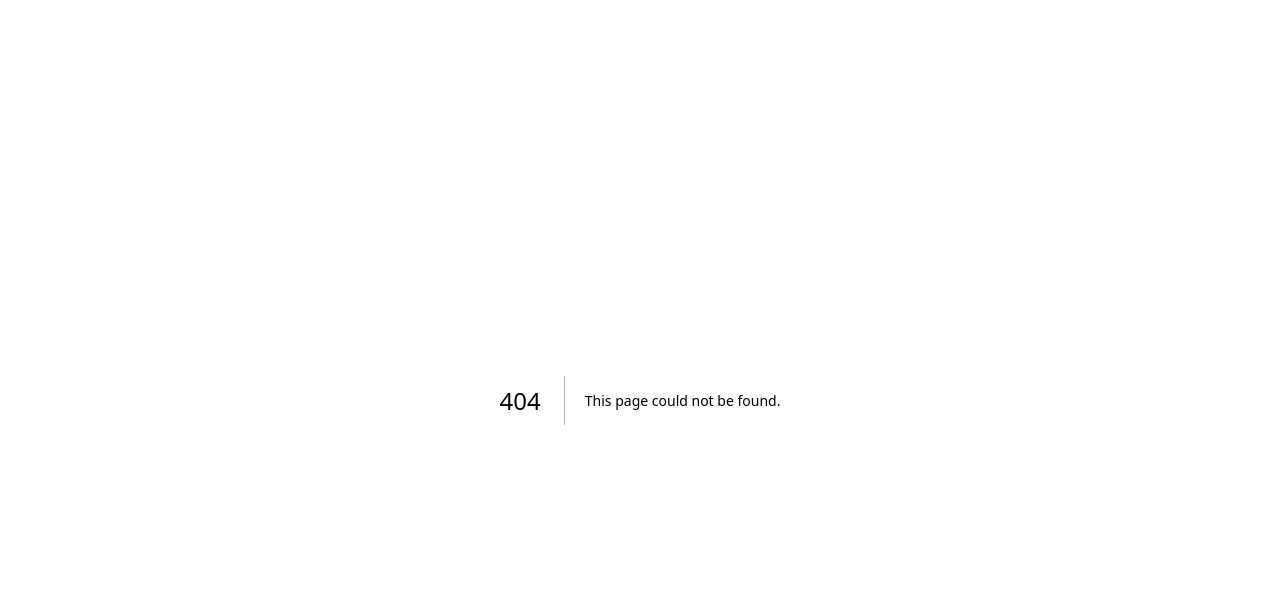
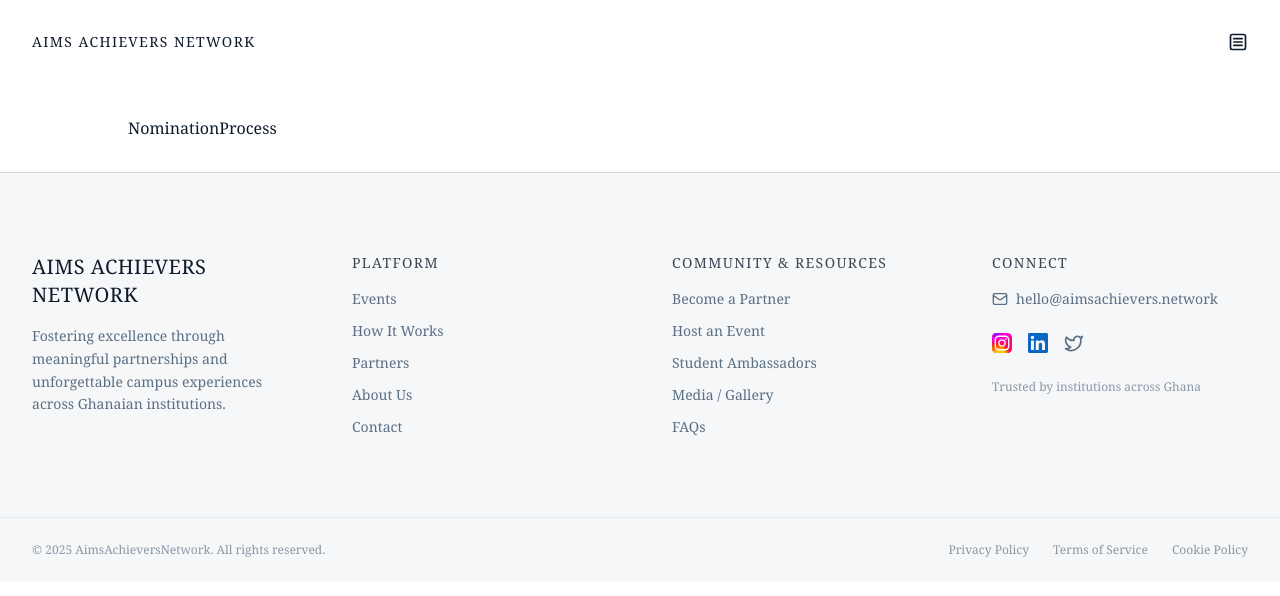
Before and after one commit to inside-aims/Aims_Achievers_Network_v2, a Next.js app: page /nomination in a window 1280 px wide. Before the commit this address had no page. Shown: the top 596 px of the page. Built offline with nearby package versions, Linux system fonts and the light colour scheme.

Commit message:
Set up nomation page

```diff
--- /dev/null
+++ b/app/(root)/nomination/page.tsx
@@ -0,0 +1,11 @@
+
+import NominationProcess from "@/components/features/nomiation/nomination-process";
+
+const NominationPage = () => {
+  return(
+    <div id={"nomination"} className={"feature"}>
+      <NominationProcess/>
+    </div>
+  )
+}
+export default NominationPage
--- /dev/null
+++ b/components/features/nomiation/nomination-process.tsx
@@ -0,0 +1,10 @@
+'use client';
+
+const NominationProcess = () => {
+  return(
+    <div>
+      NominationProcess
+    </div>
+  )
+}
+export default NominationProcess
```
